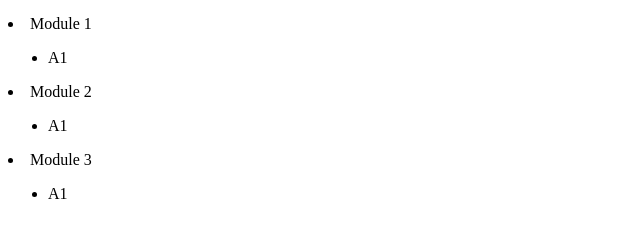
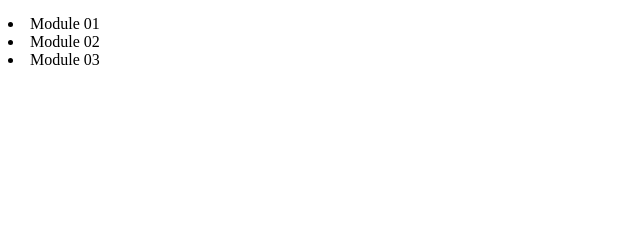
Before and after one commit to mandynishihara/mandynishihara.github.io, a plain HTML site: page modulelist.html in a window 1280 px wide. Shown: the part 44-282 px from the top of the page, without its empty margins (0-640 px from the left). Drawn offline with Linux system fonts and the light colour scheme.

Commit message:
Update modulelist.html

```diff
--- a/modulelist.html
+++ b/modulelist.html
@@ -6,21 +6,9 @@
 
 <body>
 <h3>Prog 109:</h3>
-<li>Module 1</li>
-<ul>
-<li>A1</li>
-</ul>
-
-<li>Module 2</li>
-<ul>
-<li>A1</li>
-</ul>
-
-<li>Module 3</li>
-<ul>
-<li>A1</li>
-</ul>
-
+<li>Module 01</li>
+<li>Module 02</li>
+<li>Module 03</li>
 
 </body>
 
```
